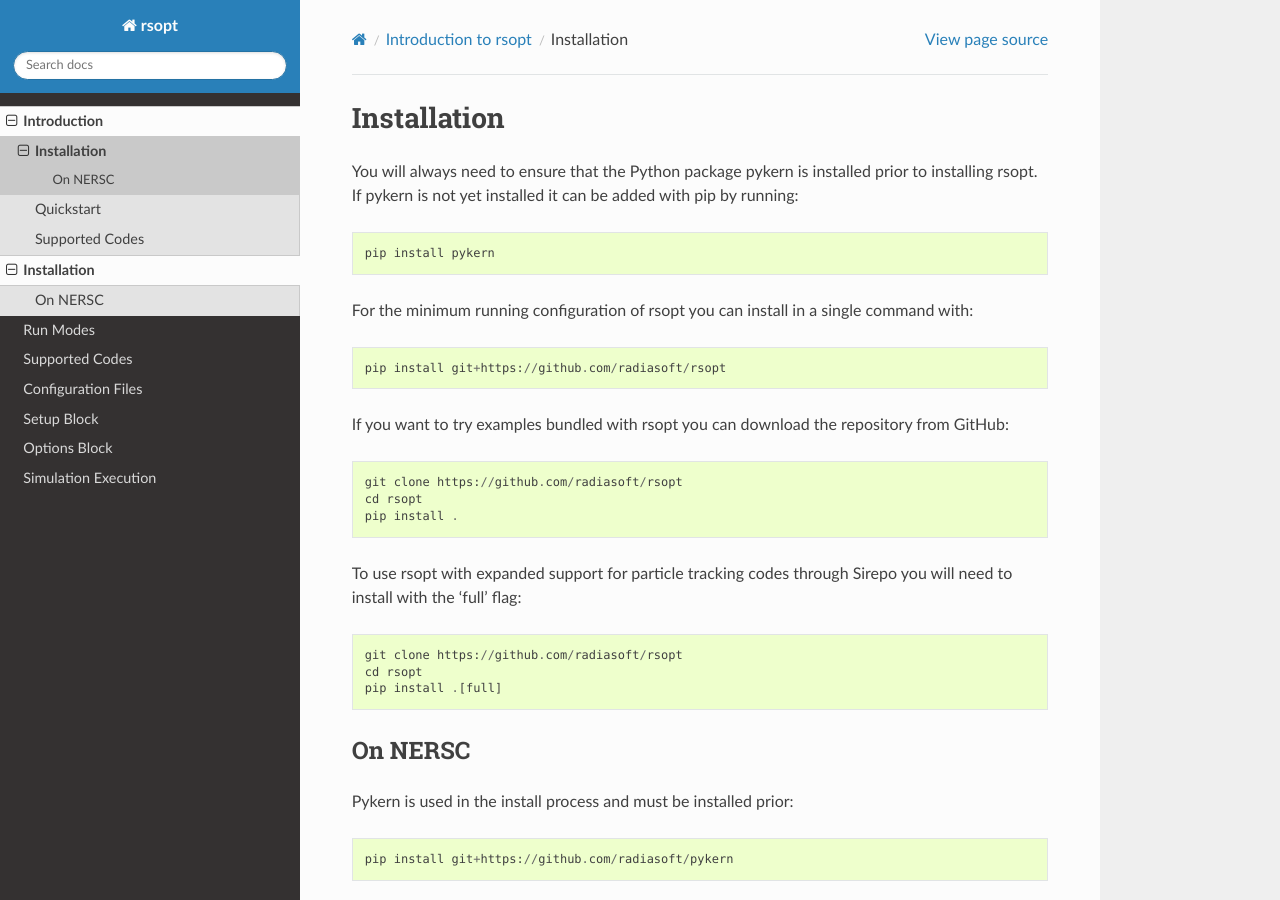
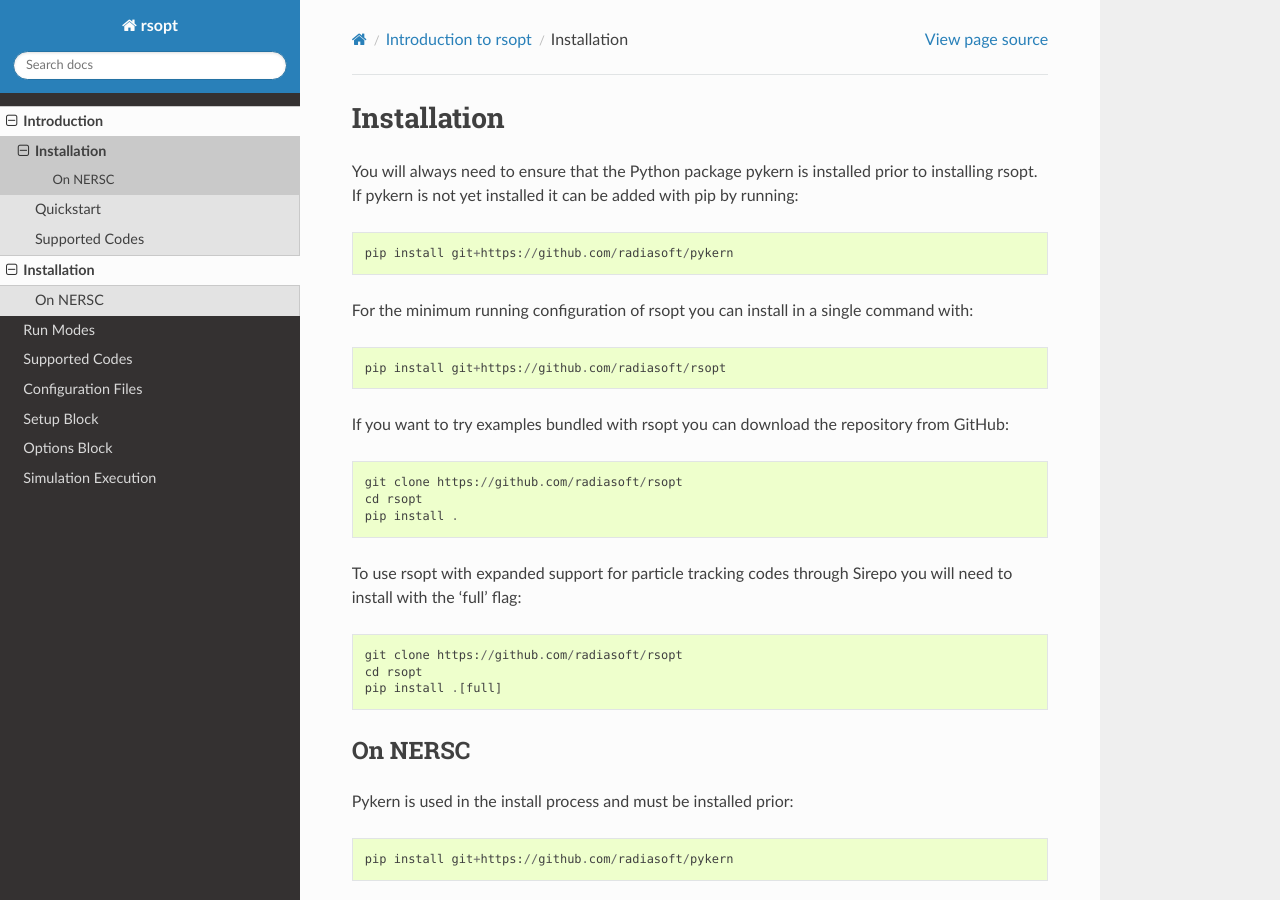
Before and after one commit to radiasoft/rsopt, a Sphinx documentation site: the page built from docs/installation.rst, in a window 1280 px wide and 900 px high. Built offline with Sphinx 7.4.7 and the Read the Docs theme 2.0.0, drawn with Linux system fonts in a browser that asks for light colours.

Commit message:
Install pykern from github always

```diff
--- a/docs/installation.rst
+++ b/docs/installation.rst
@@ -6,7 +6,7 @@
 You will always need to ensure that the Python package pykern is installed prior to installing rsopt.
 If pykern is not yet installed it can be added with pip by running::
 
-    pip install pykern
+    pip install git+https://github.com/radiasoft/pykern
 
 For the minimum running configuration of rsopt you can install in a single command with::
 
```
